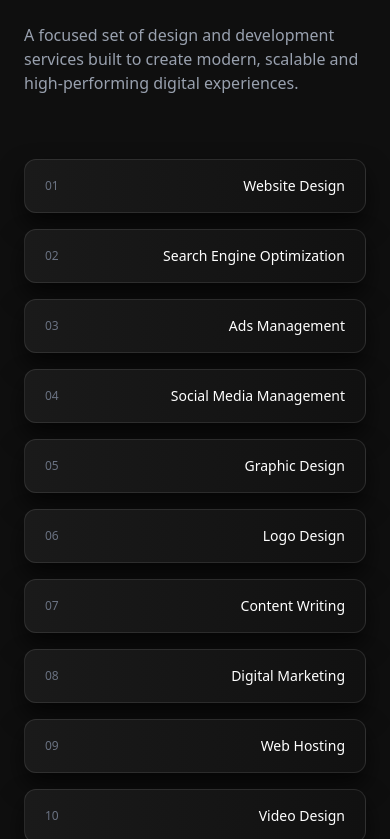
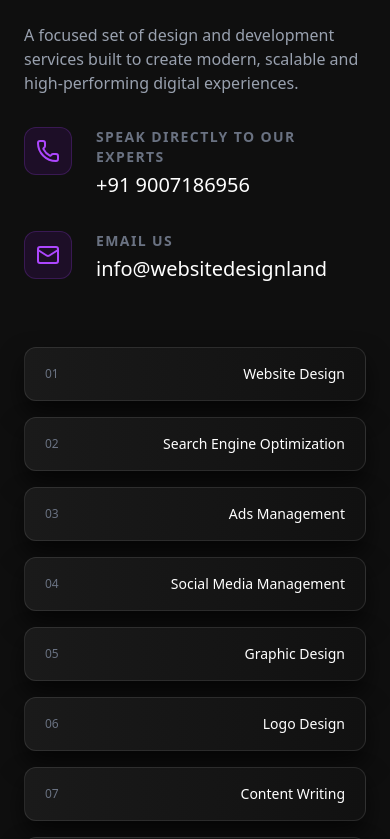
Before and after one commit to Ednaaan/Project1, a React (Vite) app: page / in a window 390 px wide. Shown: the part 2505-3344 px from the top of the page. Built offline with nearby package versions, Linux system fonts and the light colour scheme.

Commit message:
ftLHidden some button phone view

```diff
--- a/src/Components/RecentWork.jsx
+++ b/src/Components/RecentWork.jsx
@@ -1,9 +1,9 @@
 import React from 'react'
-import project1 from '../assets/project1.webp'
-import project2 from '../assets/project2.webp'
-import project3 from '../assets/project3.webp'
-import project4 from '../assets/project4.webp'
-import project5 from '../assets/project5.webp'
+import project1 from '../assets/ProjectCards/1.webp'
+import project2 from '../assets/ProjectCards/2.webp'
+import project3 from '../assets/ProjectCards/4.webp'
+import project4 from '../assets/ProjectCards/14.webp'
+import project5 from '../assets/ProjectCards/15.webp'
 
 const RecentWork = () => {
   const projects = [
@@ -18,7 +18,7 @@ const RecentWork = () => {
     <div className='bg-black py-12 md:py-24 px-4 overflow-hidden'>
       <div className='max-w-7xl mx-auto'>
         <div className='flex flex-col items-center justify-center text-center  mb-16 px-4'>
-            <h1 className='text-3xl md:text-5xl bg-gradient-to-r from-white via-purple-400 to-purple-600 bg-clip-text text-transparent font-bold leading-tight'>
+            <h1 className='text-3xl md:text-5xl bg-gradient-to-r from-white via-purple-400 to-purple-500 bg-clip-text text-transparent font-bold leading-tight'>
                 Our Recent Works
             </h1>
             <p className='text-gray-400 max-w-sm text-sm md:text-base'>
@@ -26,8 +26,7 @@ const RecentWork = () => {
             </p>
         </div>
 
-        {/* Responsive Container */}
-        {/* Mobile: Vertical Stack (Flex-Col) | Desktop: Horizontal Accordion (Flex-Row) */}
+
         <div className='flex flex-col md:flex-row w-full h-auto md:h-[550px] gap-4 md:gap-3'>
           {projects.map((p) => (
             <div
--- a/src/Components/Services.jsx
+++ b/src/Components/Services.jsx
@@ -1,7 +1,8 @@
 import React, { useLayoutEffect, useRef } from "react";
 import { gsap } from "gsap";
 import { ScrollTrigger } from "gsap/ScrollTrigger";
-
+// import p1 from "../assets/named.jpg"
+import { Phone, Mail } from "lucide-react";
 gsap.registerPlugin(ScrollTrigger);
 
 const services = [
@@ -67,7 +68,33 @@ const Services = () => {
           <p className="mt-4 md:mt-6 text-gray-400 max-w-sm">
             A focused set of design and development services built to
             create modern, scalable and high-performing digital experiences.
+
           </p>
+          {/* <img src={p1} alt="service-img" className="mt-6 rounded-xl border border-white/10 h-[350px]" /> */}
+           <div className="mt-8 flex gap-6 group">
+              <div className="w-12 h-12 bg-purple-600/10 border border-purple-500/20 rounded-xl flex items-center justify-center shrink-0 group-hover:bg-purple-600/20 transition-colors">
+                <Phone className="text-purple-500" />
+              </div>
+              <div>
+                <h3 className="text-sm uppercase tracking-widest text-gray-500 font-bold mb-1">Speak Directly to Our Experts</h3>
+                <p className="text-xl font-medium hover:text-purple-400 transition-colors">
+                  <a href="tel:9007186956">+91 9007186956</a>
+                </p>
+              </div>
+            </div>
+
+            {/* Email */}
+            <div className="mt-8 flex gap-6 group">
+              <div className="w-12 h-12 bg-purple-600/10 border border-purple-500/20 rounded-xl flex items-center justify-center shrink-0 group-hover:bg-purple-600/20 transition-colors">
+                <Mail className="text-purple-500" />
+              </div>
+              <div>
+                <h3 className="text-sm uppercase tracking-widest text-gray-500 font-bold mb-1">Email Us</h3>
+                <p className="text-xl font-medium hover:text-purple-400 transition-colors">
+                  <a href="mailto:info@websitedesignland">info@websitedesignland</a>
+                </p>
+              </div>
+            </div>
         </div>
 
 
--- a/src/pages/ServicesPage.jsx
+++ b/src/pages/ServicesPage.jsx
@@ -98,7 +98,7 @@ const ServicesPage = () => {
                       </h1>
                     </div>
 
-                    <button onClick={() => openForm()} className="group relative px-8 py-3 md:px-12 md:py-4 bg-transparent border border-white/20 rounded-full overflow-hidden transition-all active:scale-95">
+                    <button onClick={() => openForm()} className="group relative px-8 py-3 md:px-12 md:py-4 bg-transparent border hidden md:block border-white/20 rounded-full overflow-hidden transition-all active:scale-95">
                 <span className="relative z-10 text-white font-bold text-sm md:text-base transition-colors group-hover:text-black">Consult Today</span>
                 <div className="absolute inset-0 bg-white translate-y-[101%] group-hover:translate-y-0 transition-transform duration-300"></div>
               </button>
```
